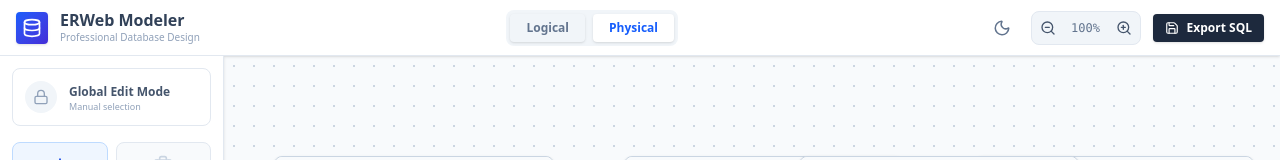
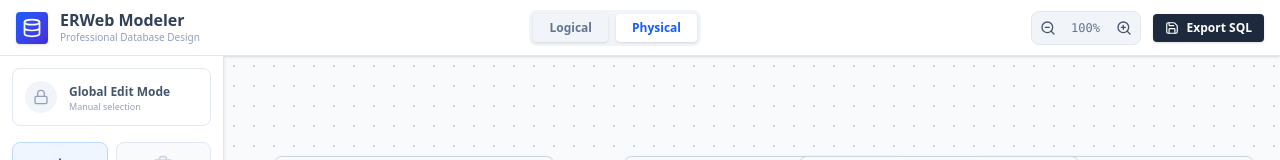
Before and after one commit to ramirezherreranoeelvis/erweb-modeler, a React (Vite) app: page / in a window 1280 px wide. Shown: the top 160 px of the page. Built offline with nearby package versions, Linux system fonts and the light colour scheme.

Commit message:
delete button theme

```diff
--- a/src/components/Toolbar.tsx
+++ b/src/components/Toolbar.tsx
@@ -61,21 +61,6 @@ const Toolbar: React.FC<ToolbarProps> = ({
                   </div>
 
                   <div className="flex items-center gap-2 sm:gap-3">
-                        <button
-                              onClick={() =>
-                                    setTheme(
-                                          theme === "light" ? "dark" : "light",
-                                    )
-                              }
-                              className="p-2 text-slate-500 dark:text-slate-400 hover:bg-slate-100 dark:hover:bg-slate-700 rounded-full transition-colors"
-                        >
-                              {theme === "light" ? (
-                                    <Moon size={18} />
-                              ) : (
-                                    <Sun size={18} />
-                              )}
-                        </button>
-
                         <div className="flex bg-slate-100 dark:bg-slate-700 rounded-lg p-0.5 border border-slate-200 dark:border-slate-600 hidden sm:flex">
                               <button
                                     onClick={() =>
```
